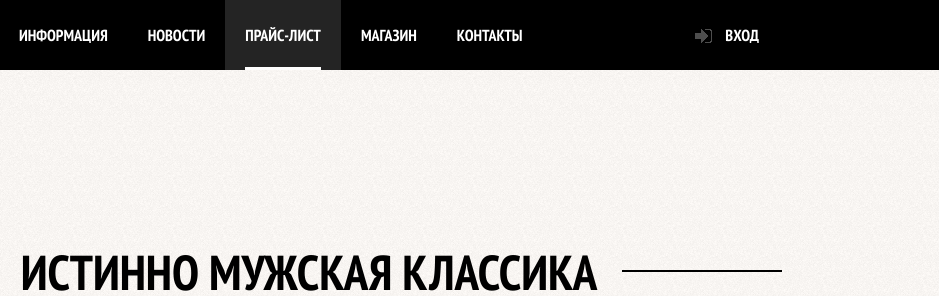
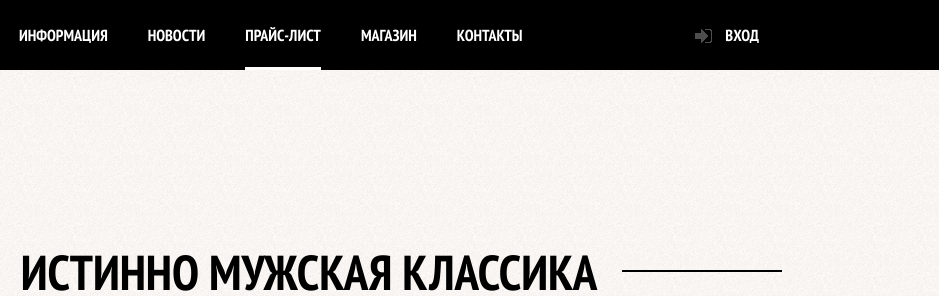
Before and after one commit to alex-y-kuznetsov/196191-barbershop, a plain HTML site: page price.html in a window 1280 px wide. In both pictures the pointer is over the link 624 px from the left and 35 px from the top of the page. Shown: the top 296 px of the page, 341-1280 px from the left. Drawn offline with Linux system fonts and the light colour scheme.

```diff
--- a/css/style.css
+++ b/css/style.css
@@ -73,6 +73,9 @@ h2 {
   bottom: 0;
   left: 20px;
   right: 20px;
+}
+.main-navigation .selected:hover {
+  background: none;
 }
 .navigation-logo {
   width: 140px;
```
